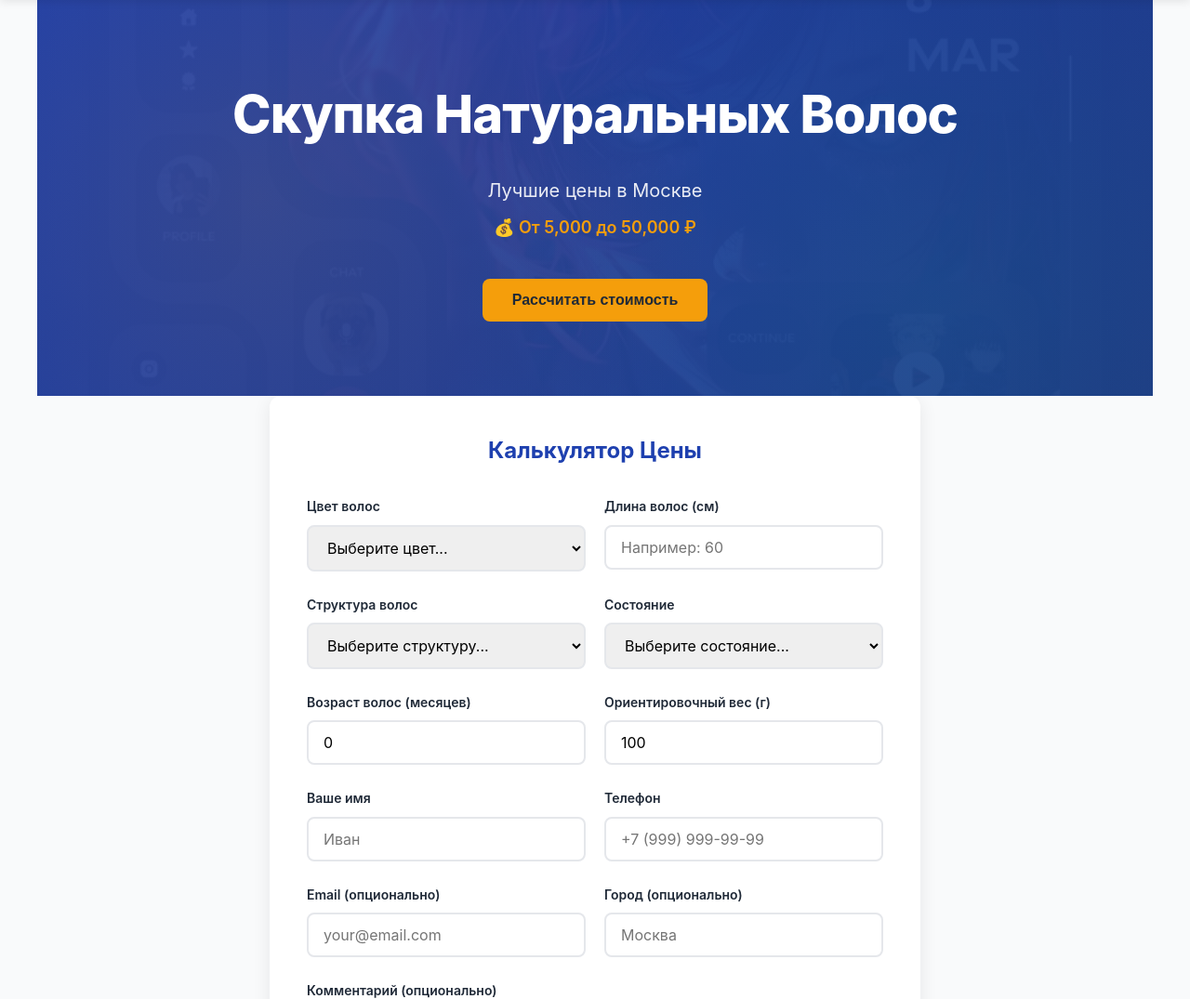
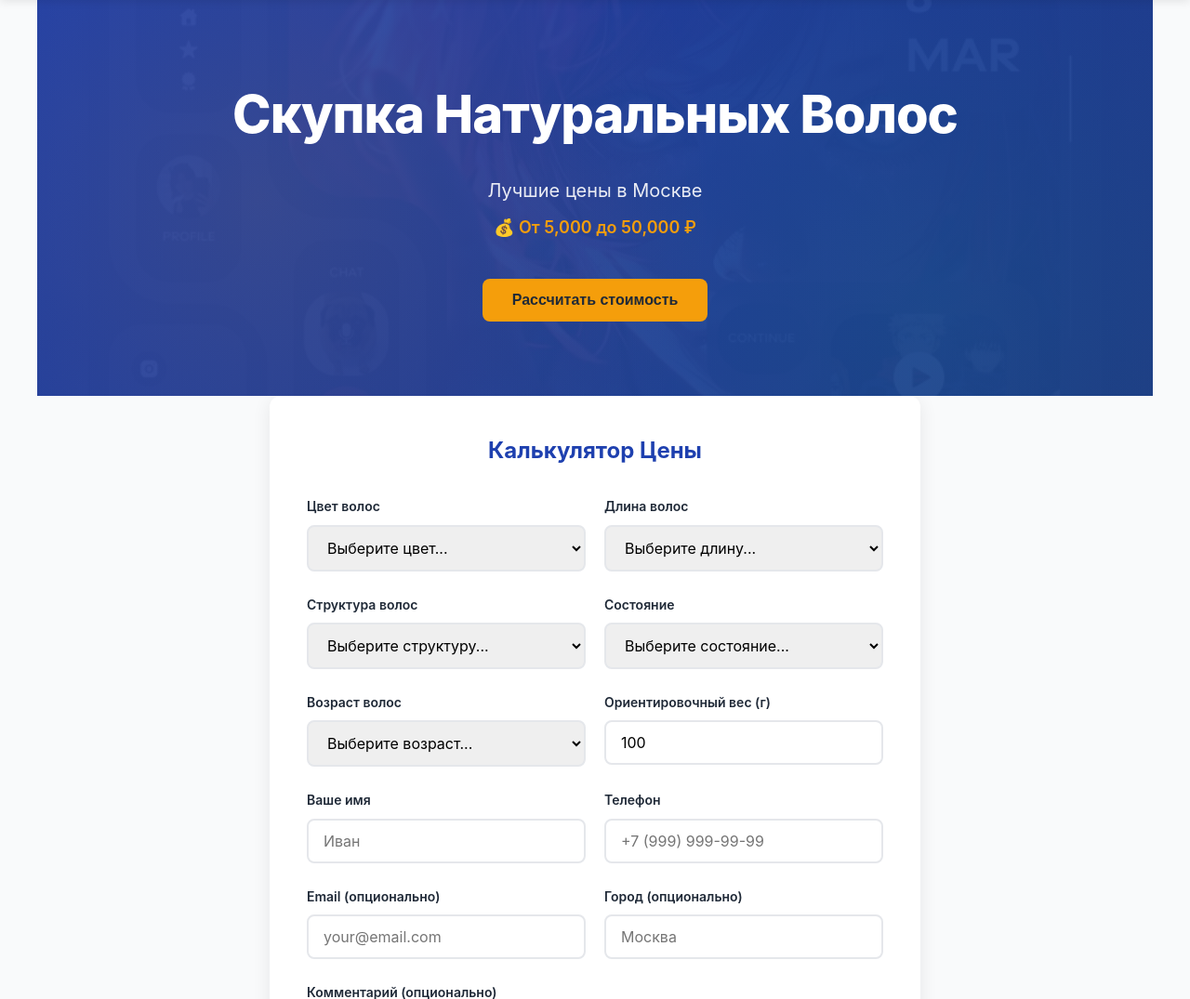
Before and after one commit to GiornoGiovanaJoJo/hair_purchase_site, a Django app: template templates/index.html in a window 1280 px wide. Shown: the part 71-1146 px from the top of the page at 93% size. Run offline with Django 5.2, Linux system fonts and the light colour scheme; the template is opened without the code that fills it, so the values that code supplies are empty; parts of the project's set-up code (start-up, migrations or seed data) failed here and were passed over.

Commit message:
Fix: Update select option values to match backend CHOICES (Russian values and ranges)

```diff
--- a/templates/index.html
+++ b/templates/index.html
@@ -732,18 +732,23 @@
                     <label for="hairColor">Цвет волос</label>
                     <select id="hairColor" name="hair_color" required>
                         <option value="">Выберите цвет...</option>
-                        <option value="blonde">Блонд</option>
-                        <option value="dark_blonde">Тёмный блонд</option>
-                        <option value="light_brown">Светло-коричневый</option>
-                        <option value="brown">Коричневый</option>
-                        <option value="dark_brown">Тёмно-коричневый</option>
-                        <option value="black">Чёрный</option>
+                        <option value="блонд">Блонд (светлые)</option>
+                        <option value="светло-русые">Светло-русые</option>
+                        <option value="русые">Русые</option>
+                        <option value="шатены">Шатены</option>
+                        <option value="брюнеты">Брюнеты</option>
                     </select>
                 </div>
 
                 <div class="form-group">
-                    <label for="hairLength">Длина волос (см)</label>
-                    <input type="number" id="hairLength" name="hair_length" min="40" max="150" placeholder="Например: 60" required>
+                    <label for="hairLength">Длина волос</label>
+                    <select id="hairLength" name="hair_length" required>
+                        <option value="">Выберите длину...</option>
+                        <option value="40-50">40-50 см</option>
+                        <option value="50-60">50-60 см</option>
+                        <option value="60-80">60-80 см</option>
+                        <option value="80+">80+ см</option>
+                    </select>
                 </div>
             </div>
 
@@ -752,9 +757,9 @@
                     <label for="hairStructure">Структура волос</label>
                     <select id="hairStructure" name="hair_structure" required>
                         <option value="">Выберите структуру...</option>
-                        <option value="slavyanka">Славянка (премиум)</option>
-                        <option value="european">Европейка</option>
-                        <option value="asian">Азиатская</option>
+                        <option value="славянка">Славянка (тонкие)</option>
+                        <option value="среднее">Средние</option>
+                        <option value="густые">Густые</option>
                     </select>
                 </div>
 
@@ -762,17 +767,21 @@
                     <label for="hairCondition">Состояние</label>
                     <select id="hairCondition" name="hair_condition" required>
                         <option value="">Выберите состояние...</option>
-                        <option value="excellent">Отличное (натуральные)</option>
-                        <option value="good">Хорошее</option>
-                        <option value="fair">Удовлетворительное</option>
+                        <option value="натуральные">Натуральные (не окрашенные)</option>
+                        <option value="окрашенные">Окрашенные</option>
+                        <option value="после химии">После химической завивки</option>
                     </select>
                 </div>
             </div>
 
             <div class="form-row">
                 <div class="form-group">
-                    <label for="hairAge">Возраст волос (месяцев)</label>
-                    <input type="number" id="hairAge" name="hair_age" min="0" max="120" placeholder="Выстриженные: 0, в росте: 1-36" value="0" required>
+                    <label for="hairAge">Возраст волос</label>
+                    <select id="hairAge" name="hair_age" required>
+                        <option value="">Выберите возраст...</option>
+                        <option value="детские">Детские (до 14 лет)</option>
+                        <option value="взрослые">Взрослые (14+ лет)</option>
+                    </select>
                 </div>
 
                 <div class="form-group">
@@ -982,15 +991,15 @@
         // Calculate Price Function
         async function calculatePrice() {
             const colorSelect = document.getElementById('hairColor');
-            const lengthInput = document.getElementById('hairLength');
+            const lengthSelect = document.getElementById('hairLength');
             const structureSelect = document.getElementById('hairStructure');
-            const ageInput = document.getElementById('hairAge');
+            const ageSelect = document.getElementById('hairAge');
             const conditionSelect = document.getElementById('hairCondition');
             const priceOutput = document.getElementById('priceOutput');
             const priceNote = document.getElementById('priceNote');
 
             // Check if all required fields are filled
-            if (!colorSelect.value || !lengthInput.value || !structureSelect.value || !conditionSelect.value) {
+            if (!colorSelect.value || !lengthSelect.value || !structureSelect.value || !ageSelect.value || !conditionSelect.value) {
                 priceOutput.textContent = '-';
                 priceNote.textContent = '';
                 return;
@@ -999,9 +1008,9 @@
             try {
                 const payload = {
                     color: colorSelect.value,
-                    length: parseInt(lengthInput.value),
+                    length: lengthSelect.value,
                     structure: structureSelect.value,
-                    age: parseInt(ageInput.value) || 0,
+                    age: ageSelect.value,
                     condition: conditionSelect.value
                 };
 
@@ -1087,9 +1096,9 @@
             // Prepare JSON data
             const jsonData = {
                 color: document.getElementById('hairColor').value,
-                length: parseInt(document.getElementById('hairLength').value),
+                length: document.getElementById('hairLength').value,
                 structure: document.getElementById('hairStructure').value,
-                age: parseInt(document.getElementById('hairAge').value) || 0,
+                age: document.getElementById('hairAge').value,
                 condition: document.getElementById('hairCondition').value,
                 name: document.getElementById('name').value,
                 phone: document.getElementById('phone').value,
@@ -1099,7 +1108,7 @@
             };
 
             // Validate required fields
-            if (!jsonData.color || !jsonData.length || !jsonData.structure || !jsonData.condition || !jsonData.name || !jsonData.phone) {
+            if (!jsonData.color || !jsonData.length || !jsonData.structure || !jsonData.age || !jsonData.condition || !jsonData.name || !jsonData.phone) {
                 showAlert('❌ Заполните все обязательные поля!', 'error');
                 return;
             }
@@ -1197,9 +1206,9 @@
 
         // Add event listeners for price calculation
         document.getElementById('hairColor').addEventListener('change', calculatePrice);
-        document.getElementById('hairLength').addEventListener('input', calculatePrice);
+        document.getElementById('hairLength').addEventListener('change', calculatePrice);
         document.getElementById('hairStructure').addEventListener('change', calculatePrice);
-        document.getElementById('hairAge').addEventListener('input', calculatePrice);
+        document.getElementById('hairAge').addEventListener('change', calculatePrice);
         document.getElementById('hairCondition').addEventListener('change', calculatePrice);
     </script>
 </body>
```
